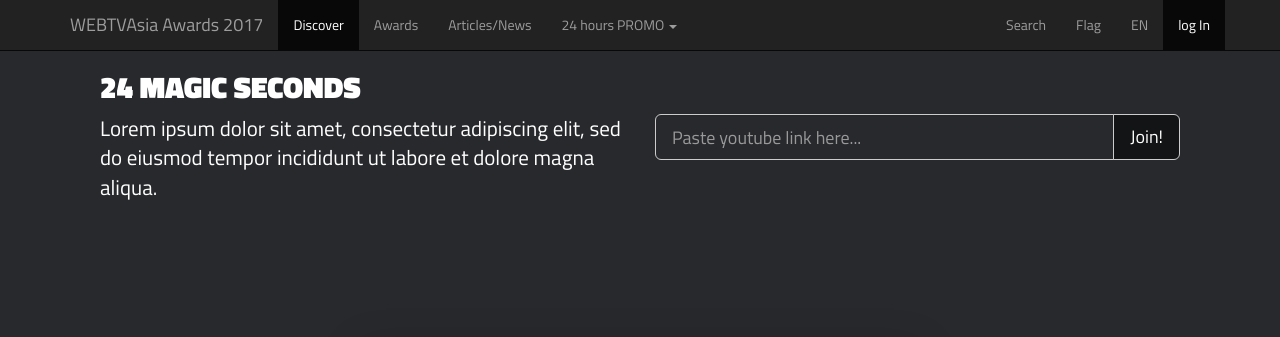
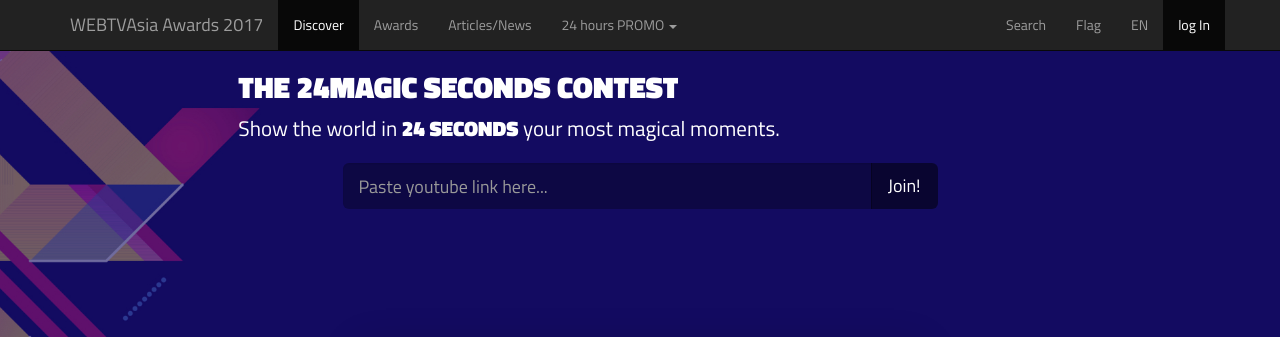
Before and after one commit to webtvasia/wtva-award-proto, a PHP site: page /promo.html in a window 1280 px wide; the page is wider, and only the part inside the window is pictured. Shown: the top 337 px of that part. Run offline with PHP 8.4, Linux system fonts and the light colour scheme; some libraries are stand-ins or nearby versions.

Commit message:
adjustment

```diff
--- a/assets/css/promo.css
+++ b/assets/css/promo.css
@@ -215,15 +215,32 @@
 }
 .btn-search {
   color: white;
-  background-color: rgba(0, 0, 0, 0);
+  /*background-color: rgba(0, 0, 0, 0);*/
+  background-color: rgba(0, 0, 0, 0.3);
+  border-radius: 0px;
+  border: 0px;
 }
 .btn-search-ico {
+  color: white;
+  background-color: rgba(0, 0, 0, 0.5);
+  border-color:transparent;
+}
+
+.btn-search-ico:hover {
   color: rgb(255, 255, 255);
-  background-color: rgba(0, 0, 0, 0.5);
+  background-color: rgba(0, 0, 0, 0.7);
+  border-color:transparent;
+}
+
+.btn-search-ico:click {
+  color: rgb(255, 255, 255);
+  background-color: rgba(0, 0, 0, 0.7);
+  border-color:transparent;
 }
 
 .promo-top-section {
-  background-image: url(file:///Users/xiong/Desktop/wtva-proto/assets/img/promo-page-bg.jpg);
+  background-image: url(../img/promo-page-bg.jpg);
   background-size: cover;
   background-position: center center;
+  min-height: 668px;
 }
--- a/assets/css/style.css
+++ b/assets/css/style.css
@@ -82,7 +82,7 @@
 }
 
 .promo-home-section {
-  background-image: url("file:///Users/xiong/Desktop/wtva-proto/assets/img/promo-home-background.jpg");
+  background-image: url("../img/promo-home-background.jpg");
   background-size: cover;
   background-position: center center;
 }
--- a/promo.html
+++ b/promo.html
@@ -59,22 +59,40 @@
     </nav>
 
       <!--PLAYGROUND-->
-      <div class="container titillium">
-        <div class="col-md-12 ">
-          <div class="col-md-12 col-sm-12 col-xs-12">
-             <h2 class="titillium-black">24 MAGIC SECONDS</h2>
+      <div class="row titillium promo-top-section">
+        <div class="col-md-12">
+          <div class="col-md-12">
+            <div class="col-md-2">
+            </div>
+            <div class="col-md-8">
+              <h2 class="titillium-black">THE 24MAGIC SECONDS CONTEST</h2>
+            </div>
+            <div class="col-md-2">
+            </div>
           </div>
-          <div class="col-md-6 col-sm-6 col-xs-12">
-            <p class="lead ">Lorem ipsum dolor sit amet, consectetur adipiscing elit, sed do eiusmod tempor incididunt ut labore et dolore magna aliqua. </p>
+          <div class="col-md-12">
+            <div class="col-md-2">
+            </div>
+            <div class="col-md-8">
+              <p class="lead ">Show the world in <b>24 SECONDS</b> your most magical moments. </p>
+            </div>
+            <div class="col-md-2">
+            </div>
           </div>
-          <div class="col-md-6 col-sm-6 col-xs-12">
-            <div class="input-group input-group-lg">
-              <input id="youtube_url" type="text" class="form-control btn-search" placeholder="Paste youtube link here...">
-              <span class="input-group-btn">
-                <button id="join_24" class="btn btn-secondary btn-default btn-search-ico" type="button">Join!</button>
-              </span>
+          <div class="col-md-12">
+            <div class="col-md-3">
             </div>
-            <p class="text-danger" id="invalid-link" style="display:none">Invalid youtube link.</p>
+            <div class="col-md-6">
+              <div class="input-group input-group-lg">
+                <input id="youtube_url" type="text" class="form-control btn-search" placeholder="Paste youtube link here...">
+                <span class="input-group-btn">
+                  <button id="join_24" class="btn btn-secondary btn-default btn-search-ico" type="button" style="color: rgb(255, 255, 255 0.9);">Join!</button>
+                </span>
+              </div>
+              <p class="text-danger" id="invalid-link" style="display:none">Invalid youtube link.</p>
+            </div>
+            <div class="col-md-3">
+            </div>
           </div>
         </div>
         <div class="slider-container">
@@ -117,6 +135,7 @@
           <a class="slider-right" href="javascript:void(0);"><i class="fa fa-arrow-right"></i></a>
 
         </div>
+      </div>
       <!--PLAYGROUND-->
 
     <!-- Bootstrap core JavaScript
```
Also changed, not shown: index.html (+17 -5 lines).
